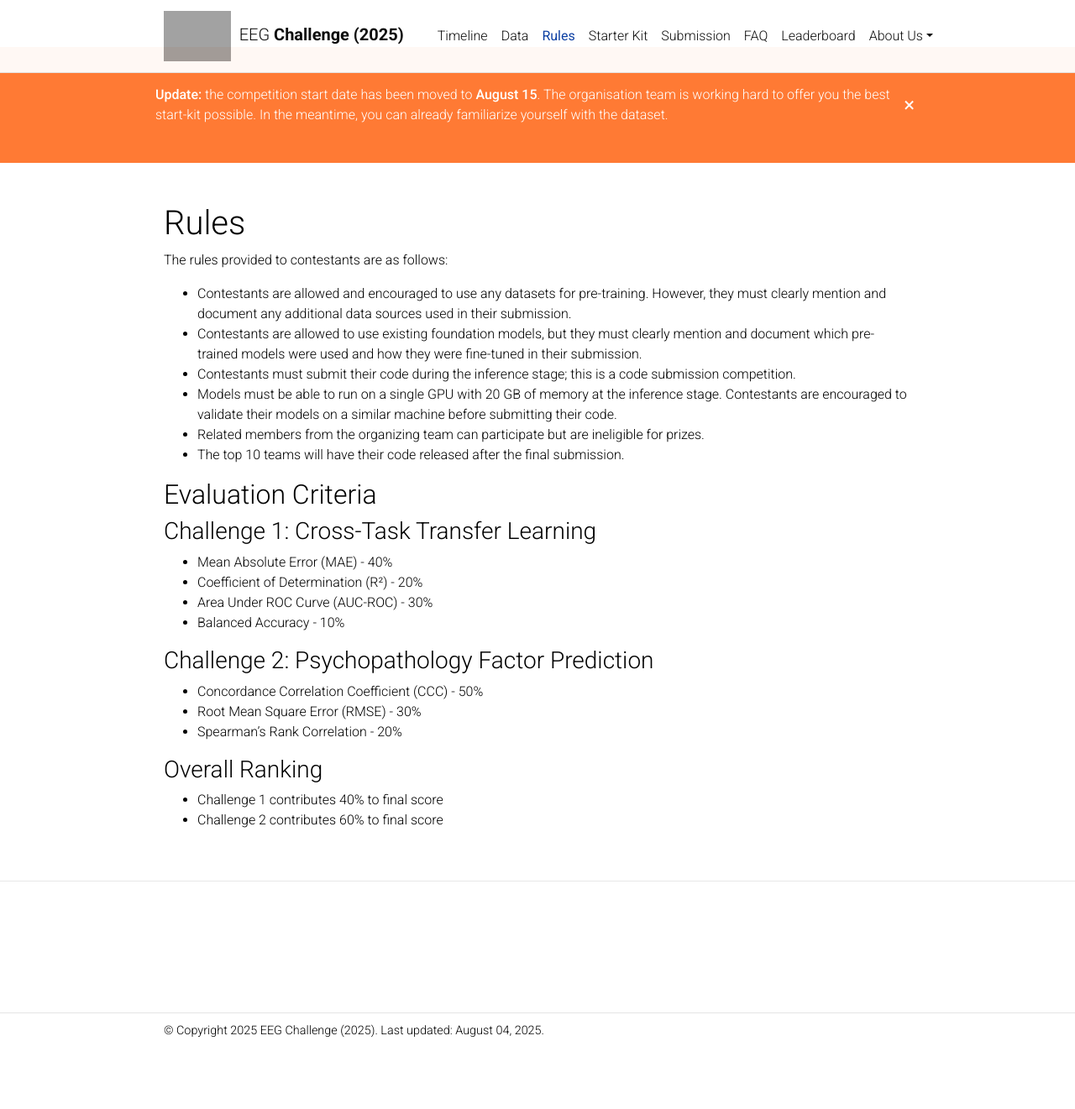
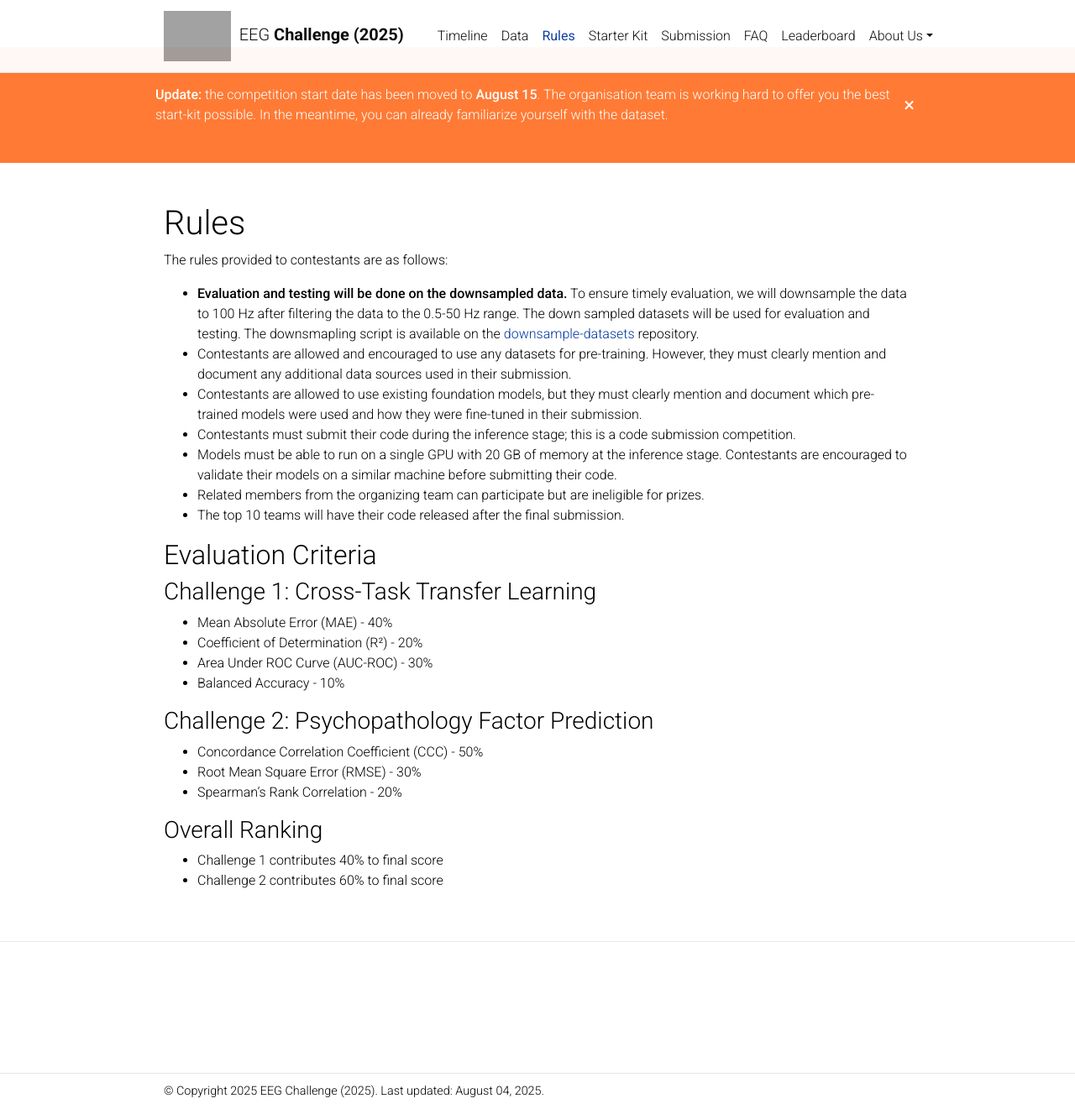
Before and after one commit to urgent-challenge/urgent2024, a Jekyll site: the page built from _pages/rules.md, in a window 1280 px wide and 1321 px high. Shown: the whole window at 84% size. Built offline with Jekyll 4.4.1, drawn with Linux system fonts in a browser that asks for light colours; comment, search, counter and statistics services are not loaded; a style sheet for code colours, icons or effects is not loaded; grey boxes are pictures that could not be loaded.

Commit message:
add downsample rule

```diff
--- a/_pages/rules.md
+++ b/_pages/rules.md
@@ -10,6 +10,7 @@ nav_order: 4
 
 The rules provided to contestants are as follows:
 
+- **Evaluation and testing will be done on the downsampled data.** To ensure timely evaluation, we will downsample the data to 100 Hz after filtering the data to the 0.5-50 Hz range. The down sampled datasets will be used for evaluation and testing. The downsmapling script is available on the [downsample-datasets](https://github.com/eeg2025/downsample-datasets) repository.
 - Contestants are allowed and encouraged to use any datasets for pre-training. However, they must clearly mention and document any additional data sources used in their submission.
 - Contestants are allowed to use existing foundation models, but they must clearly mention and document which pre-trained models were used and how they were fine-tuned in their submission.
 - Contestants must submit their code during the inference stage; this is a code submission competition.
```
